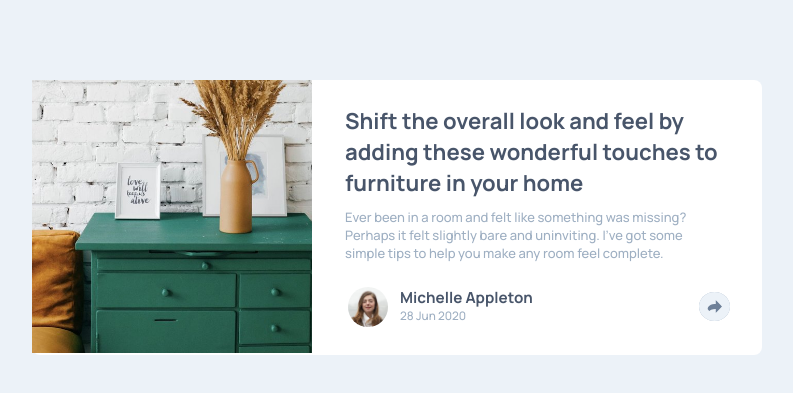
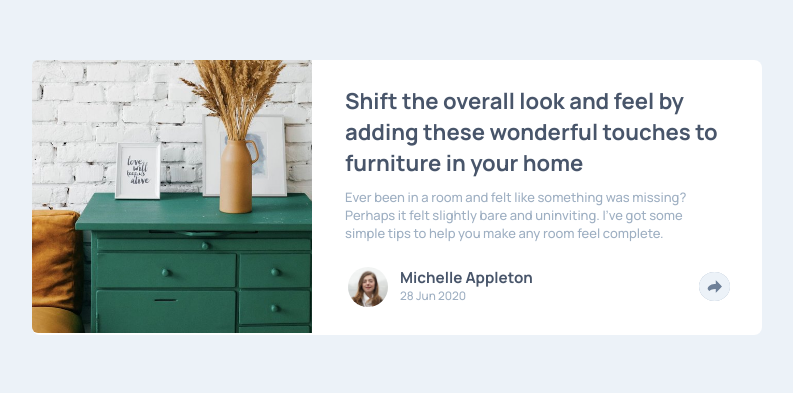
Before and after one commit to Adhafabe/Componente-de-vista-previa-articulo, a plain HTML site: page index.html in a window 1280 px wide. Shown: the part 203-596 px from the top of the page, without its empty margins (243-1036 px from the left). Drawn offline with nearby package versions, Linux system fonts and the light colour scheme.

Commit message:
Cambios en estilos

```diff
--- a/style.css
+++ b/style.css
@@ -169,6 +169,7 @@ z .article__contentImagen {
   }
 
   .article__imagen {
+    border-radius: 6px 0 0 6px;
     width: 122%;
   }
 
@@ -220,5 +221,6 @@ z .article__contentImagen {
     position: relative;
     z-index: 1;
     overflow: inherit;
+    margin: 0;
   }
 }
```
